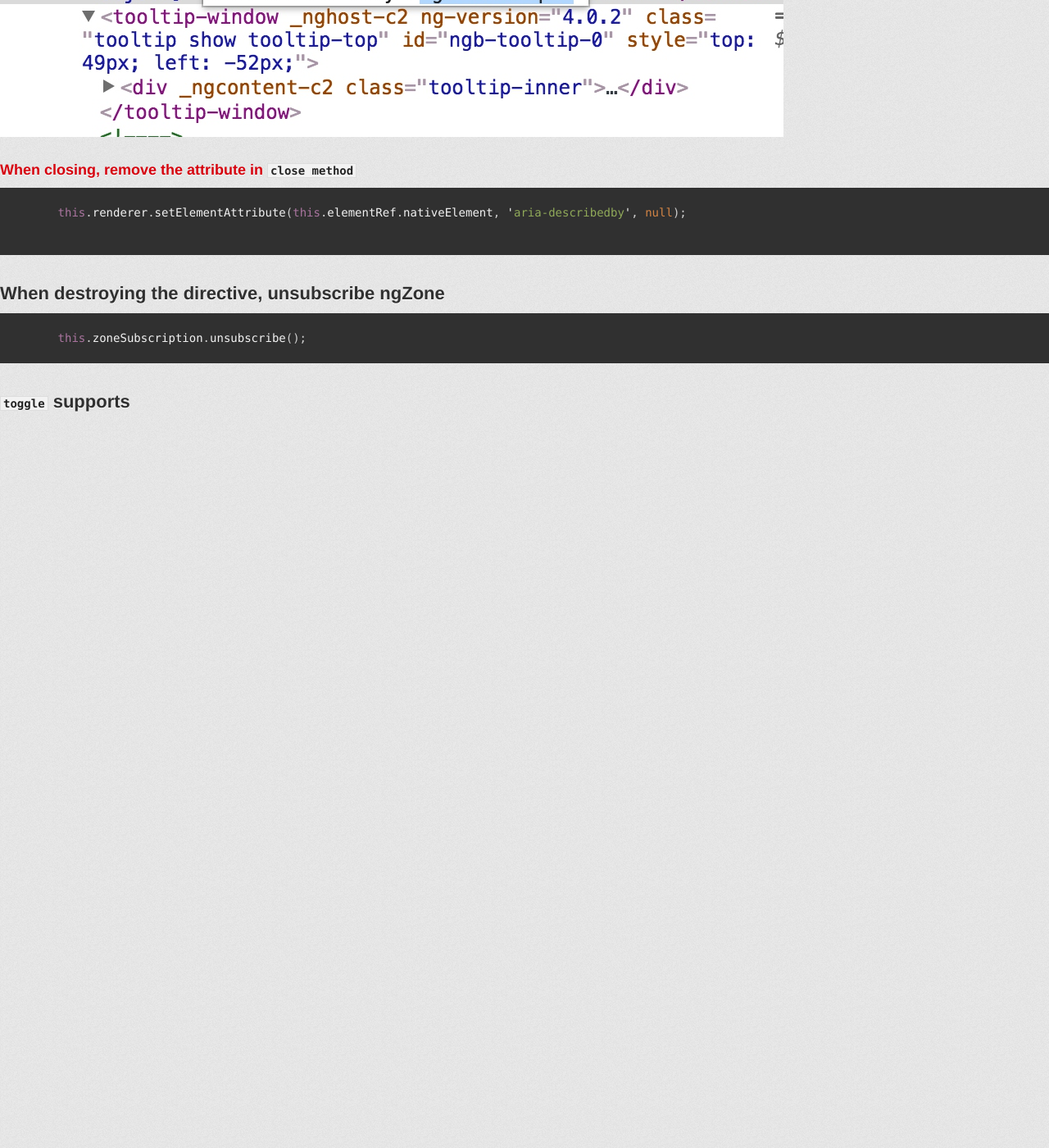
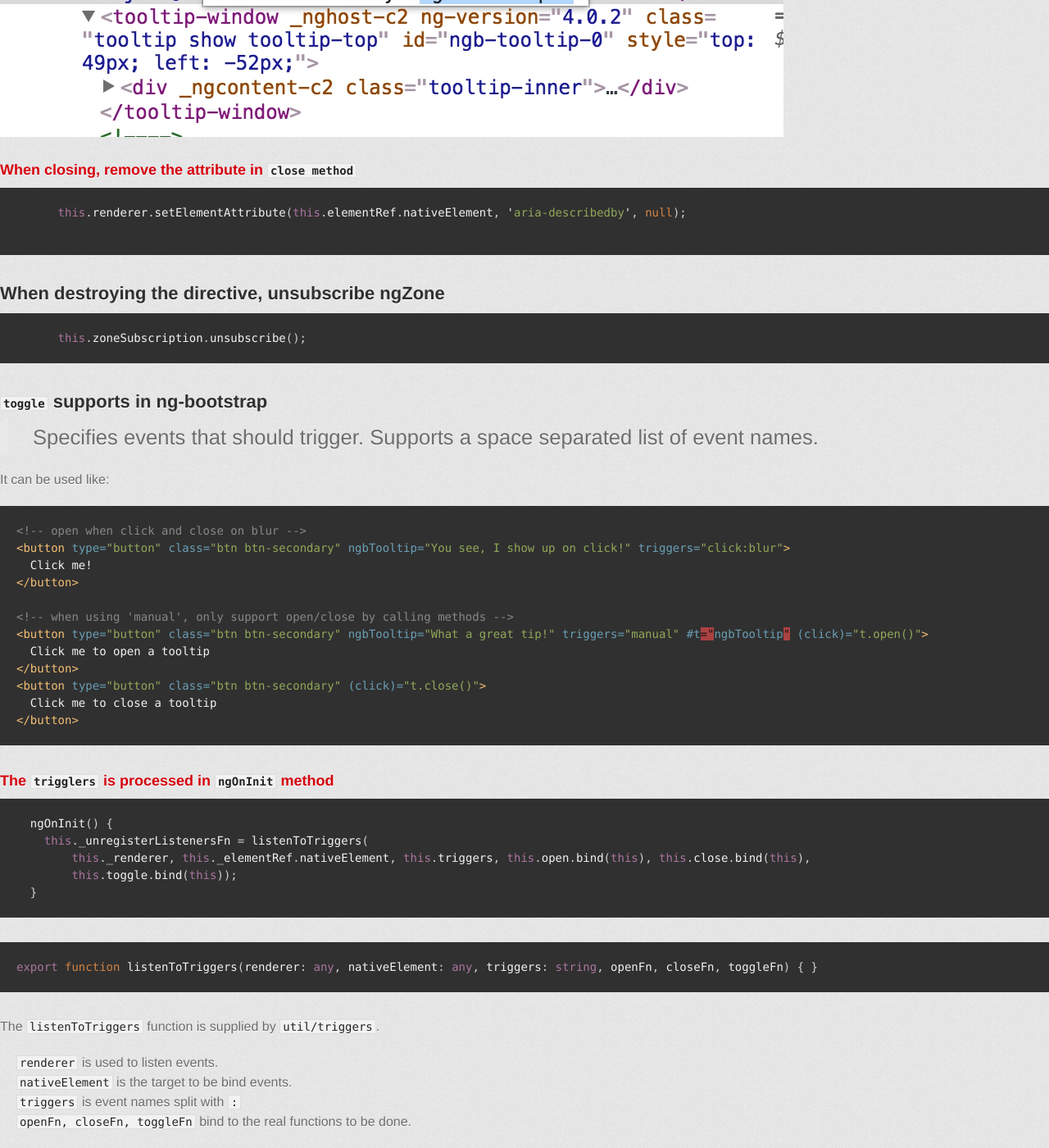
Before and after one commit to stoneyangxu/stoneyangxu.github.io, a Jekyll site: the page built from _posts/2017-04-16-developing-a-tooltip.md, in a window 1280 px wide and 1400 px high, scrolled down 11740 px. Shown: the whole window at 82% size. Built offline with Jekyll 4.4.1, drawn with Linux system fonts in a browser that asks for light colours; some web fonts are replaced; the repository's description, which GitHub fills in, is left out; before the commit the page ends 12254 px from its top, so only the background shows below that.

Commit message:
update tooltip

````diff
--- a/_posts/2017-04-16-developing-a-tooltip.md
+++ b/_posts/2017-04-16-developing-a-tooltip.md
@@ -546,4 +546,44 @@ export class TooltipWindowComponent implements OnInit {
       this.zoneSubscription.unsubscribe();
 ```
 
-## `toggle` supports
+## `toggle` supports in ng-bootstrap
+
+> Specifies events that should trigger. Supports a space separated list of event names.
+
+It can be used like:
+
+```html
+<!-- open when click and close on blur -->
+<button type="button" class="btn btn-secondary" ngbTooltip="You see, I show up on click!" triggers="click:blur">
+  Click me!
+</button>
+
+<!-- when using 'manual', only support open/close by calling methods -->
+<button type="button" class="btn btn-secondary" ngbTooltip="What a great tip!" triggers="manual" #t="ngbTooltip" (click)="t.open()">
+  Click me to open a tooltip
+</button>
+<button type="button" class="btn btn-secondary" (click)="t.close()">
+  Click me to close a tooltip
+</button>
+```
+
+### The `trigglers` is processed in `ngOnInit` method
+
+```ts
+  ngOnInit() {
+    this._unregisterListenersFn = listenToTriggers(
+        this._renderer, this._elementRef.nativeElement, this.triggers, this.open.bind(this), this.close.bind(this),
+        this.toggle.bind(this));
+  }
+```
+
+```ts
+export function listenToTriggers(renderer: any, nativeElement: any, triggers: string, openFn, closeFn, toggleFn) { }
+```
+
+The `listenToTriggers` function is supplied by `util/triggers`.
+
+- `renderer` is used to listen events.
+- `nativeElement` is the target to be bind events.
+- `triggers` is event names split with `:`
+- `openFn, closeFn, toggleFn` bind to the real functions to be done.
````
